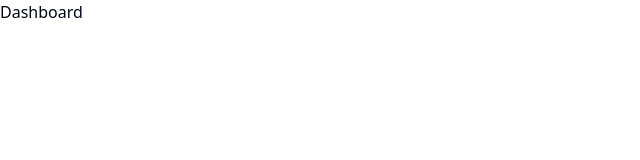
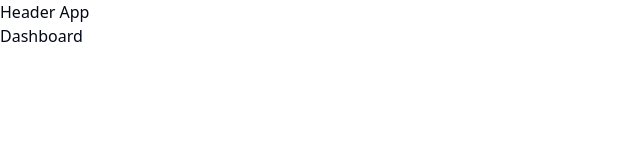
Before and after one commit to LucasMagaldi/pizza-shop, a React (Vite) app: page / in a window 1280 px wide. Shown: the top 160 px of the page, without its empty margins (0-640 px from the left). Built offline with nearby package versions, Linux system fonts and the light colour scheme.

Commit message:
feat: add layous

```diff
--- /dev/null
+++ b/src/layouts/defaultLayout/app/Header.tsx
@@ -0,0 +1,10 @@
+import { Outlet } from "react-router-dom";
+
+export function HeaderApp () {
+    return (
+        <div>
+            <h1>Header App</h1>
+            <Outlet />
+        </div>
+    )
+}
--- /dev/null
+++ b/src/layouts/defaultLayout/auth/Header.tsx
@@ -0,0 +1,10 @@
+import { Outlet } from "react-router-dom";
+
+export function HeaderAuth () {
+    return (
+        <div>
+            <h1>Header App</h1>
+            <Outlet />
+        </div>
+    )
+}
```
Also changed, not shown: src/router.tsx (+12 -5 lines).
